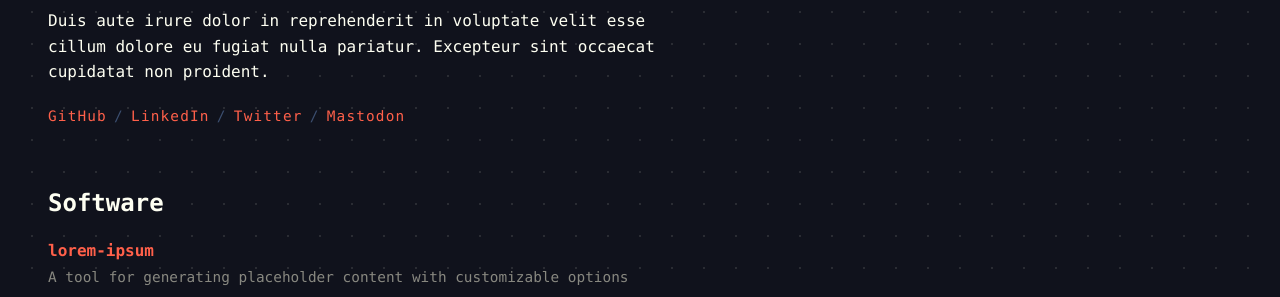
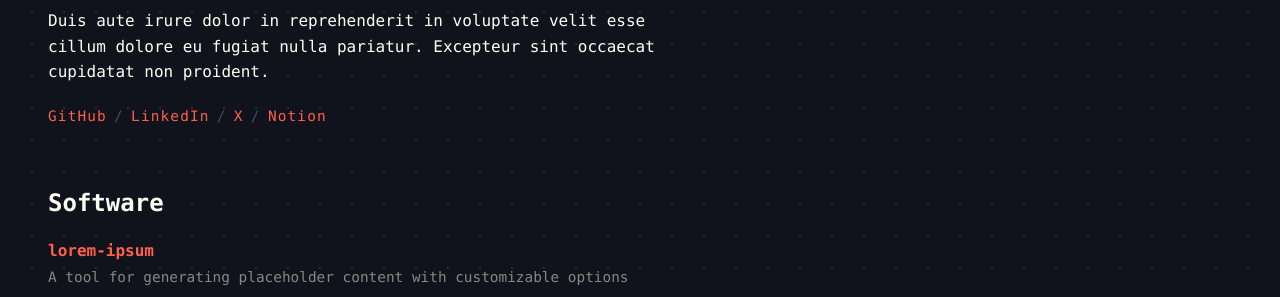
Before and after one commit to jmecom/jmecom.github.io, a Jekyll site: the page built from index.md, in a window 1280 px wide. Shown: the part 276-573 px from the top of the page. Built offline with Jekyll 4.4.1, drawn with Linux system fonts in a browser that asks for light colours.

Commit message:
Fix dot grid hover and update social links
- Coral color now fills entire hover area
- Update Twitter to X
- Update Mastodon to Notion

🤖 Generated with [Claude Code](https://claude.com/claude-code)

Co-Authored-By: Claude Opus 4.5 <noreply@anthropic.com>

```diff
--- a/index.md
+++ b/index.md
@@ -21,9 +21,9 @@ Duis aute irure dolor in reprehenderit in voluptate velit esse cillum dolore eu
 <span class="divider">/</span>
 <a href="https://linkedin.com/in/jmecom">LinkedIn</a>
 <span class="divider">/</span>
-<a href="https://twitter.com/jmecom">Twitter</a>
+<a href="https://x.com/jordanmecom">X</a>
 <span class="divider">/</span>
-<a href="https://mastodon.social/@jmecom">Mastodon</a>
+<a href="https://jmecom.notion.site/jmecom-info-2580ab275b3141489778abc5954a6394">Notion</a>
 </div>
 
 <h2>Software</h2>
```
